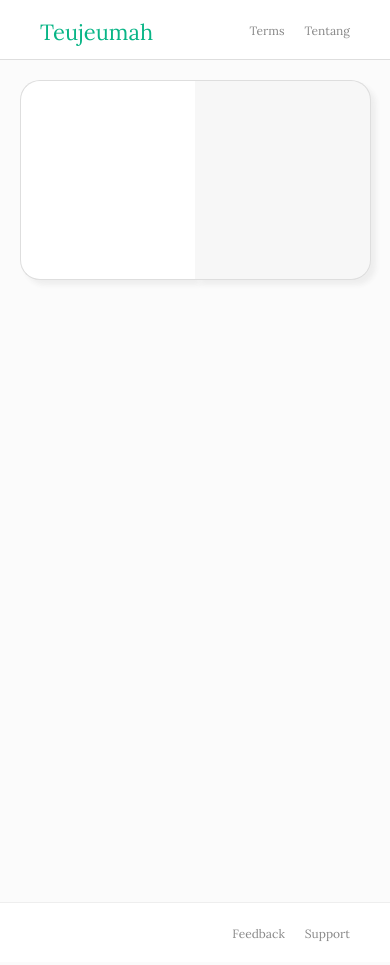
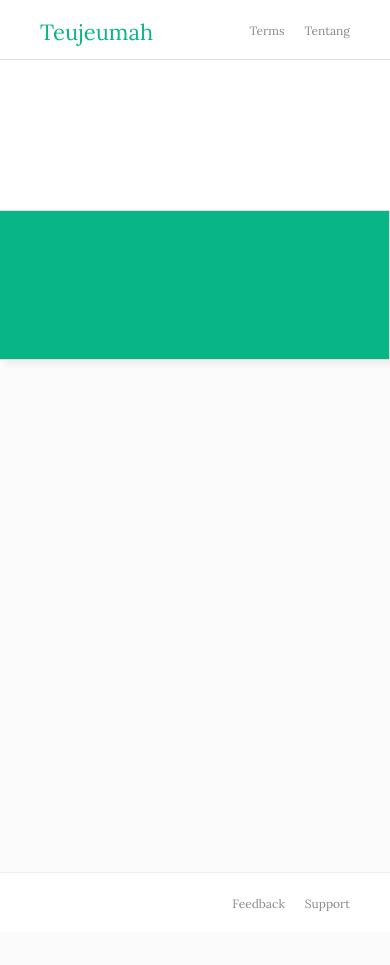
Before and after one commit to yikhsn/teujeumah-web, a React (Create React App) app in the folder client/: page / in a window 390 px wide. After the commit the page ends 935 px from the top, so only its background shows below. Built offline with nearby package versions, Linux system fonts and the light colour scheme.

Commit message:
refactori ui mobile responsive

```diff
--- a/client/src/components/Content/Box/Box.css
+++ b/client/src/components/Content/Box/Box.css
@@ -1,5 +1,19 @@
 .BoxInput {
     display: flex;
+    justify-content: center;
     width: 100%;
-    margin: 20px auto;
+    margin: 30px 0;
 }
+
+@media screen and (max-width: 768px){
+    .BoxInput {
+        margin: 10px 0 10px 0;
+    }
+}
+
+@media screen and (max-width: 425px){
+    .BoxInput {
+        flex-direction: column;
+        margin: 0 0 10px 0;
+    }
+}
--- a/client/src/components/Content/Box/Input/Input.css
+++ b/client/src/components/Content/Box/Input/Input.css
@@ -1,6 +1,6 @@
 .Input {
     width: 50%;
-    display: inline-block;
+    display: flex;
 }
 
 .Input textarea {
@@ -27,3 +27,20 @@
     border-color: #9ffbe2;
     border-width: 1px;
 }
+
+@media screen and (max-width: 1024px){
+    .Input textarea {
+        border-radius: 0;
+    }
+}
+
+@media screen and (max-width: 425px){
+    .Input {
+        width: 100%;
+    }
+
+    .Input textarea {
+        border: 0;
+        height: 150px;
+    }
+}
--- a/client/src/components/Content/Box/Output/Output.css
+++ b/client/src/components/Content/Box/Output/Output.css
@@ -1,6 +1,6 @@
 .Output {
     width: 50%;
-    display: inline-block;
+    display: flex;
 }
 
 .Output textarea {
@@ -22,3 +22,22 @@
     color: #444444;
     line-height: 1.5;
 }
+
+@media screen and (max-width: 1024px){
+    .Output textarea {
+        border-radius: 0;
+    }
+}
+
+@media screen and (max-width: 425px){
+    .Output {
+        width: 100%;
+    }
+
+    .Output textarea {
+        /* border: 1px solid #444444; */
+        height: 150px;
+        background-color: #08b586;
+        color: #ffffff;
+    }
+}
--- a/client/src/components/Content/Content.css
+++ b/client/src/components/Content/Content.css
@@ -4,3 +4,17 @@
     margin: 0 auto;
     padding: 0 5%;
 }
+
+@media screen and (max-width: 1024px){
+    .Content {
+        padding: 0;
+    }
+}
+
+@media screen and (max-width: 768){
+
+}
+
+@media screen and (max-width: 425){
+
+}
--- a/client/src/components/Content/Result/Box/Translation.css
+++ b/client/src/components/Content/Result/Box/Translation.css
@@ -35,5 +35,5 @@
 }
 
 .Translation__content--word {
-    color: #666666;
+    color: #444444;
 }
--- a/client/src/components/Content/Result/Result.css
+++ b/client/src/components/Content/Result/Result.css
@@ -1,16 +1,34 @@
 .Result {
-    margin-top: 10px;
     width: 100%;
     display: flex;
     align-items: flex-start;
+    justify-content: space-between;
 }
 
 .Result__left{
     width: 49.5%;
-    margin-right: .5%;
 }
 
 .Result__right{
     width: 49.5%;
-    margin-left: .5%;
 }
+
+@media screen and (max-width: 1024px){
+    .Result {
+        padding: 0 1%;
+    }
+}
+
+@media screen and (max-width: 768px){
+    .Result {
+        flex-direction: column-reverse;
+    }
+
+    .Result__left{
+        width: 100%;
+    }
+
+    .Result__right{
+        width: 100%;
+    }
+}
--- a/client/src/components/Footer/Footer.css
+++ b/client/src/components/Footer/Footer.css
@@ -8,3 +8,9 @@
     background-color: #ffffff;
     border-top: 1px solid #eee;
 }
+
+@media screen and (max-width: 425px){
+    .Footer {
+        margin-top: 10px;
+    }
+}
```
